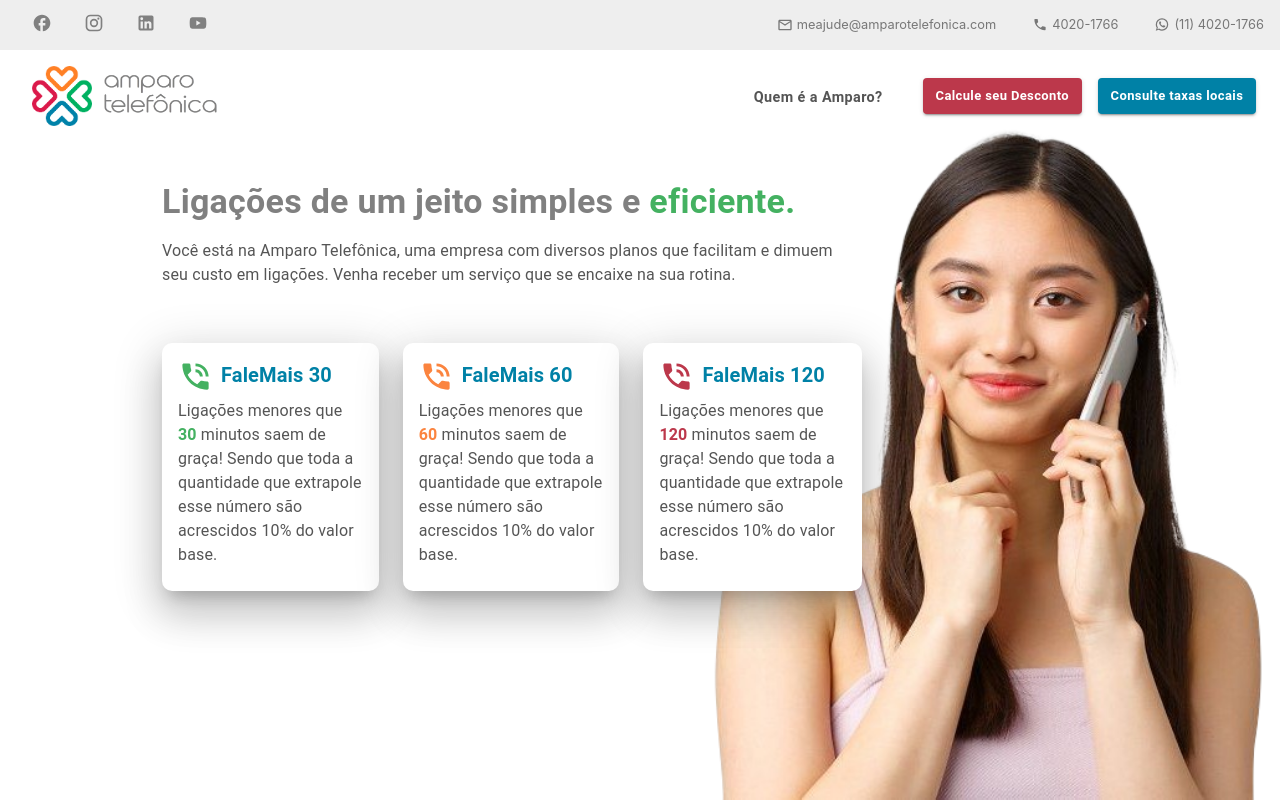
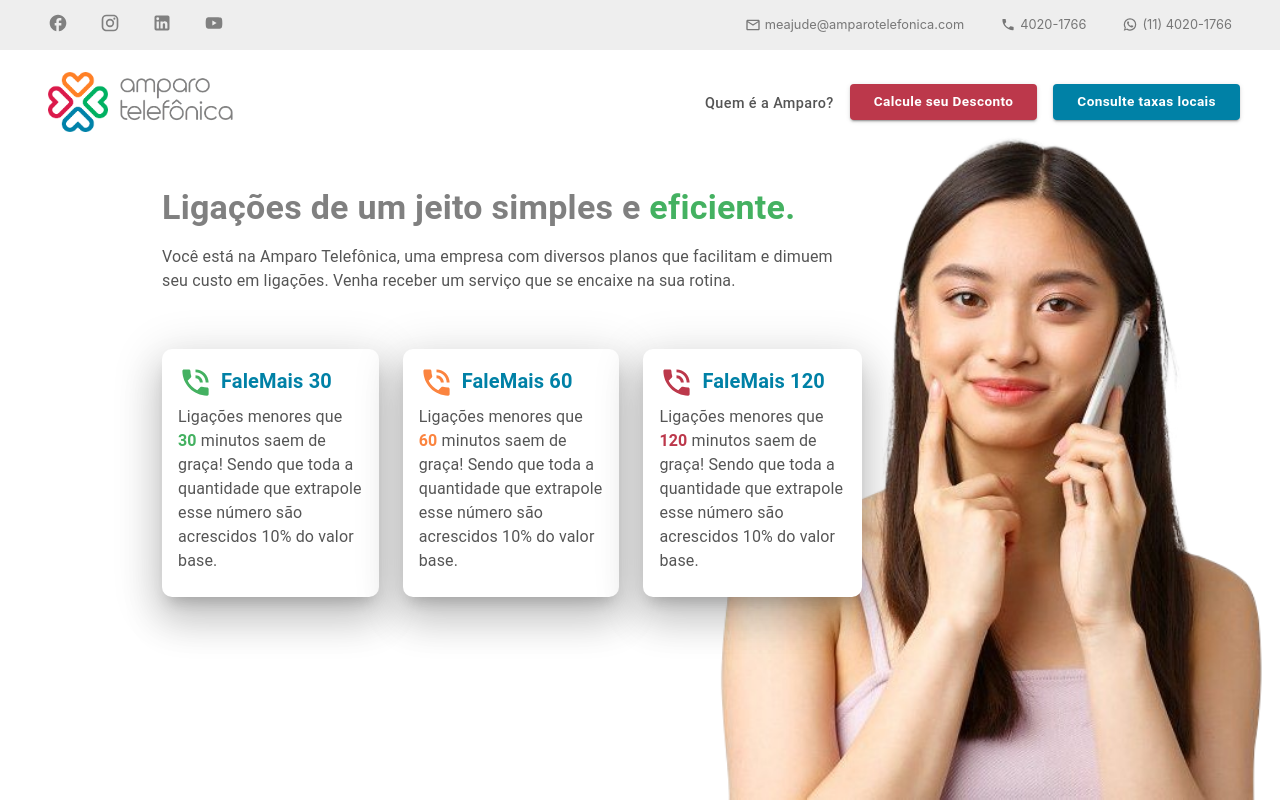
Before and after one commit to joaoreisjpk/Amparo-Saude-Challenge, a Next.js app: page / in a window 1280 px wide. Built offline with nearby package versions, Linux system fonts and the light colour scheme.

Commit message:
finishing the css fixes

```diff
--- a/src/components/Header/NavHeader.tsx
+++ b/src/components/Header/NavHeader.tsx
@@ -1,8 +1,6 @@
 import Image from 'next/image';
-import Button from '@mui/material/Button';
 import { Link } from '../UI/NextLink';
 import { Box } from '@mui/system';
-import { background } from '../../helpers';
 import MUIButton from '../UI/MUIButton';
 
 export default function NavHeader() {
@@ -18,12 +16,12 @@
         style={{
           display: 'flex',
           alignItems: 'center',
-          marginLeft: '2rem',
+          marginLeft: '3rem',
         }}
       >
         <Image src='/logo.png' alt='' width='60px' height='60px' />
         <Box ml='10px'>
-          <Image src='/logoname.png' alt='' width='120px' height='45px' />
+          <Image src='/logoname.png' alt='' width='120px' height='50px' />
         </Box>
       </Link>
       <Box m={'1rem'}>
@@ -34,7 +32,7 @@
               padding: '.4rem 0rem',
               borderTop: '3px solid white',
               borderRadius: 0,
-              marginX: '2rem',
+              fontWeight: 500,
               fontSize: '.9rem',
               '&:hover': {
                 color: '#44b365',
@@ -52,7 +50,12 @@
           </MUIButton>
         </Link>
         <Link href='/price-table'>
-          <MUIButton bgColor='#0081a6' variant='contained' size='small'>
+          <MUIButton
+            bgColor='#0081a6'
+            variant='contained'
+            size='small'
+            sx={{ marginRight: '1.5rem' }}
+          >
             Consulte taxas locais
           </MUIButton>
         </Link>
--- a/src/components/Header/UpperHeader.tsx
+++ b/src/components/Header/UpperHeader.tsx
@@ -9,7 +9,7 @@
 
 export default function UpperHeader() {
   return (
-    <Box bgcolor='#eee' mb='10px' display='flex' justifyContent='center'>
+    <Box bgcolor='#eee' mb='1rem' display='flex' justifyContent='center'>
       <Box
         display='flex'
         justifyContent='space-between'
@@ -21,7 +21,7 @@
             href='https://www.facebook.com/amparocentrodesaude'
             target='_blank'
             rel='noreferrer'
-            style={{ margin: '.8rem 1rem .8rem 2rem', color: 'gray' }}
+            style={{ margin: '.8rem 1rem .8rem 3rem', color: 'gray' }}
           >
             <FacebookOutlinedIcon fontSize='small' />
           </a>
@@ -77,6 +77,7 @@
             color='#777'
             display='flex'
             alignItems='center'
+            mr={'3rem'}
           >
             <WhatsAppIcon sx={{ height: 15 }} />
             (11) 4020-1766
--- a/src/components/UI/MUIButton.tsx
+++ b/src/components/UI/MUIButton.tsx
@@ -13,7 +13,8 @@
         textTransform: 'none',
         fontWeight: '600',
         margin: '0 .5rem',
-        padding: '.4rem .8rem',
+        fontSize: '.85rem',
+        padding: '.4rem 1.5rem',
         '&:hover': {
           backgroundColor: bgColor,
           opacity: [0.9, 0.8, 0.7],
--- a/src/pages/index.tsx
+++ b/src/pages/index.tsx
@@ -11,9 +11,9 @@
     <Box
       sx={{
         backgroundImage: 'url("/mainbkg.png")',
-        backgroundSize: 'calc(100vh - 4.5rem)',
+        backgroundSize: 'calc(100vh - 5rem)',
         backgroundPosition: 'right',
-        backgroundPositionY: '4.5rem',
+        backgroundPositionY: '5rem',
         backgroundRepeat: 'no-repeat',
         height: '100vh',
       }}
```
Also changed, not shown: src/components/UI/NextLink.tsx (+4 -6 lines).
